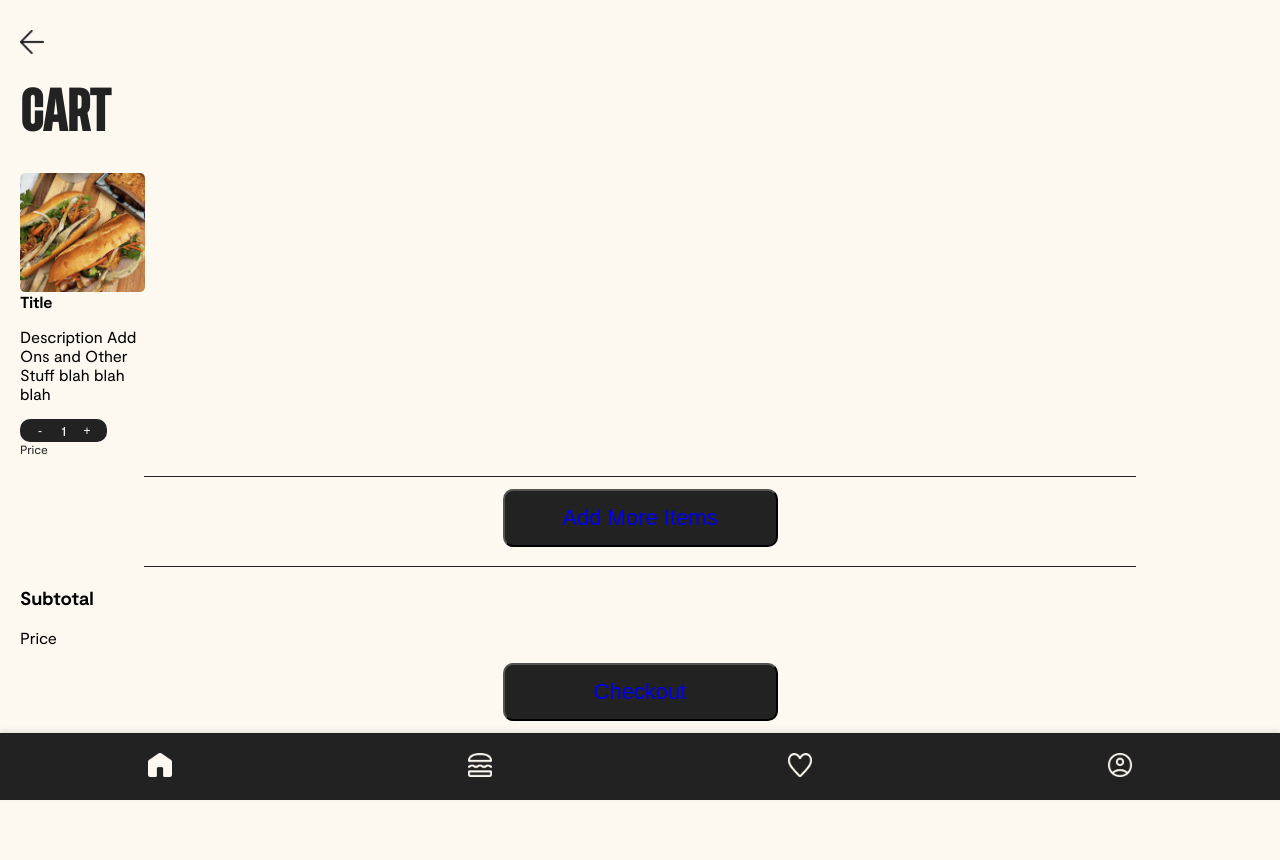
After one commit to mjc498/idm216-lennox-app, a PHP site: page /dummy_db/public_html/cart.php in a window 1280 px wide. The commit adds this page. Run offline with PHP 8.4, Linux system fonts and the light colour scheme.

Commit message:
🚑 added php to emptycart.php, created cart.php
added cart logic to emptycart.php, simply created cart.php

```diff
--- /dev/null
+++ b/public_html/cart.php
@@ -0,0 +1,109 @@
+<!DOCTYPE html>
+<html lang="en">
+<head>
+    <meta charset="UTF-8">
+    <meta name="viewport" content="width=device-width, initial-scale=1.0">
+
+<!-- LINKS -->
+    <link rel="stylesheet" href="css/styles.css">
+    <link rel="stylesheet" href="fonts/font-face.css">
+
+<!-- FAVICON -->
+    <link rel="icon" type="image/x-icon" href="images/logo-lennox.png">
+    <title>Cart</title>
+
+</head>
+<body class="cart-page">
+<!-- HEADER -->
+    <header>
+        <div class="header-container">
+            <!-- BACK ARROW | ADD PHP -->
+            <a href="/menu.php">
+                <img src="../icons/arrow-icon.png" alt="Left arrow" class="reverse-arrow-icon">
+            </a>
+            <h1 class="hello-guest">CART</h1>
+        </div>
+    </header>
+
+<main>
+    <!-- CART ITEMS | ADD PHP -->
+    <section>
+        <div class="orders-container">
+            <div class="order-item">
+                <img src="/images/placeholder.png" class="food-image" alt="Original Banh Mi">
+                <div class="item-info">
+                    <h3 class="title">Title</h3>
+                    <p class="calories">Description Add Ons and Other Stuff blah blah blah</p>
+                        <div class="counter-price-container">
+                            <div class="counter-container">
+                                <button id="decreaseBtn" class="counter-button">-</button>
+                                <span id="counterValue">1</span>
+                                <button id="increaseBtn" class="counter-button">+</button>
+                            </div>
+                            <p class="price">Price</p>
+                        </div>
+                </div>
+            </div>
+        </div>
+    </section>
+    <div class="profile-underline"></div>
+
+    <!-- ADD MORE ITEMS -->
+    <button type="submit" class="button login-button"><a href="./menu.html">Add More Items</a></button>
+    <div class="profile-underline"></div>
+
+    <!-- SUBTOTAL | ADD PHP -->
+    <div class="subtotal-container">
+        <h3 class="subtotal-title">Subtotal</h3>
+        <p class="subtotal-price">Price</p>
+    </div>
+
+
+    <!-- CHECKOUT -->
+    <button type="submit" class="button login-button"><a href="./menu.html">Checkout</a></button>
+</main>
+
+<!-- FOOTER -->
+    <nav class="footer-nav">
+        <a href="home.php">
+            <img src="icons/home-filled-icon.png" alt="Home" aria-label="Go to homepage">
+        </a>
+
+        <a href="menu.php">
+            <img src="icons/menu-icon.png" alt="Menu" aria-label="View the menu">
+        </a>
+
+        <a href="favorites.php">
+            <img src="icons/heart-icon.png" alt="Favorites" aria-label="Go to favorites">
+        </a>
+
+        <a href="profile.php">
+            <img src="icons/profile-icon.png" alt="Profile" aria-label="View profile">
+        </a>
+    </nav>
+
+</body>
+</html>
+
+<!-- SCRIPT -->
+ <script>
+    document.addEventListener("DOMContentLoaded", () => {
+    const decreaseBtn = document.getElementById("decreaseBtn");
+    const increaseBtn = document.getElementById("increaseBtn");
+    const counterValue = document.getElementById("counterValue");
+
+    let count = 0;
+
+    increaseBtn.addEventListener("click", () => {
+        count++;
+        counterValue.textContent = count;
+    });
+
+    decreaseBtn.addEventListener("click", () => {
+        if (count > 0) {
+            count--;
+            counterValue.textContent = count;
+        }
+    });
+});
+ </script>
--- a/public_html/paymentguest.php
+++ b/public_html/paymentguest.php
@@ -1,6 +1,7 @@
 <?php
 require '../config.php';
 ?>
+
 <!DOCTYPE html>
 <html lang="en">
 <head>
```
Also changed, not shown: config.php (+22 -55 lines), config_real.php (added, +67 -0 lines), public_html/emptycart.php (+40 -14 lines).
